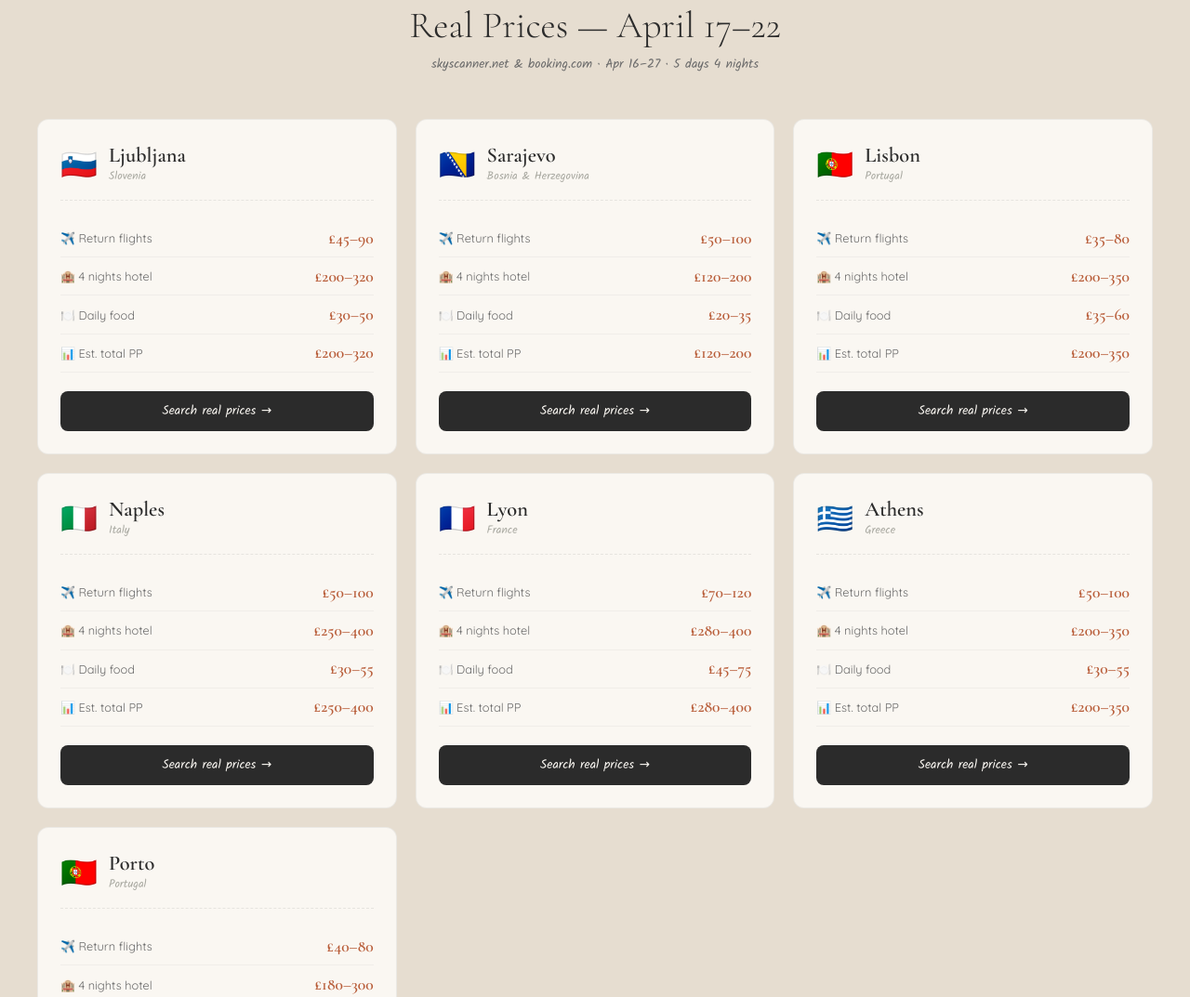
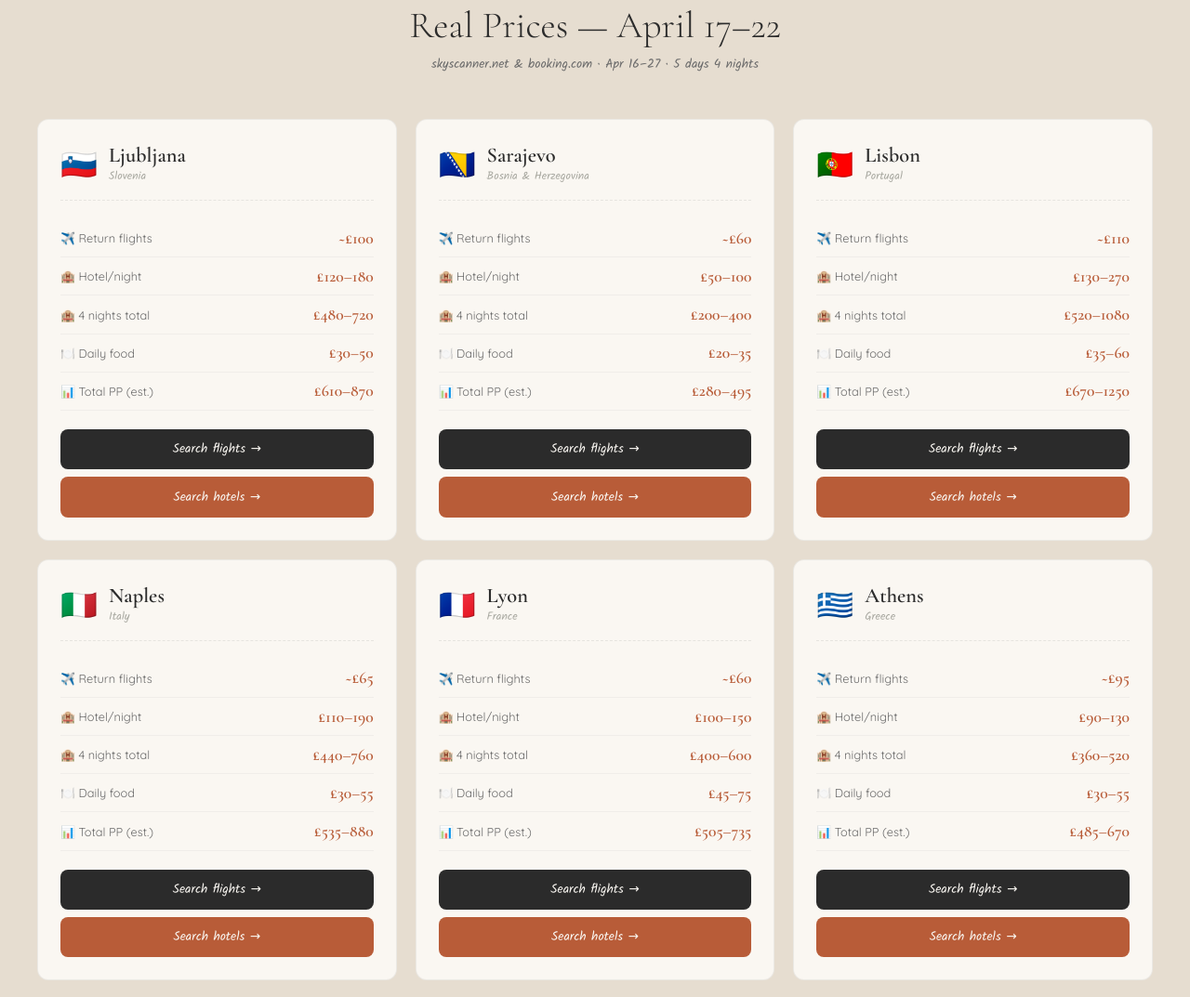
Before and after one commit to levi-lvjp/lexie-levi-trip, a plain HTML site: page index.html in a window 1280 px wide. Shown: the part 2693-3766 px from the top of the page at 93% size. Drawn offline with nearby package versions, Linux system fonts and the light colour scheme.

Commit message:
Update with real prices and Sarajevo/Athens

```diff
--- a/index.html
+++ b/index.html
@@ -1244,13 +1244,13 @@
     // Pricing cards
     const pricingGrid = document.getElementById('pricingGrid');
     const pricingData = [
-        { city: 'Ljubljana', country: 'Slovenia', flag: '🇸🇮', flight: '£45–90', hotel: '£50–80/nt', total: '£200–320', food: '£30–50', search: 'https://www.skyscanner.net/transport/flights/lcy/lju/250416/250422/' },
-        { city: 'Sarajevo', country: 'Bosnia & Herzegovina', flag: '🇧🇦', flight: '£50–100', hotel: '£30–50/nt', total: '£120–200', food: '£20–35', search: 'https://www.skyscanner.net/transport/flights/lcy/sjj/250416/250422/' },
-        { city: 'Lisbon', country: 'Portugal', flag: '🇵🇹', flight: '£35–80', hotel: '£50–90/nt', total: '£200–350', food: '£35–60', search: 'https://www.skyscanner.net/transport/flights/lcy/lis/250416/250422/' },
-        { city: 'Naples', country: 'Italy', flag: '🇮🇹', flight: '£50–100', hotel: '£65–100/nt', total: '£250–400', food: '£30–55', search: 'https://www.skyscanner.net/transport/flights/lcy/nap/250416/250422/' },
-        { city: 'Lyon', country: 'France', flag: '🇫🇷', flight: '£70–120', hotel: '£70–100/nt', total: '£280–400', food: '£45–75', search: 'https://www.skyscanner.net/transport/flights/lcy/lys/250416/250422/' },
-        { city: 'Athens', country: 'Greece', flag: '🇬🇷', flight: '£50–100', hotel: '£50–90/nt', total: '£200–350', food: '£30–55', search: 'https://www.skyscanner.net/transport/flights/lcy/ath/250416/250422/' },
-        { city: 'Porto', country: 'Portugal', flag: '🇵🇹', flight: '£40–80', hotel: '£45–75/nt', total: '£180–300', food: '£30–50', search: 'https://www.skyscanner.net/transport/flights/lcy/opo/250416/250422/' },
+        { city: 'Ljubljana', country: 'Slovenia', flag: '🇸🇮', flight: '~£100', hotelNight: '£120–180', hotelTotal: '£480–720', food: '£30–50', total: '£610–870', search: 'https://www.skyscanner.net/transport/flights/lcy/lju/250417/250422/', hotelSearch: 'https://www.booking.com/region/si/ljubljana.html' },
+        { city: 'Sarajevo', country: 'Bosnia & Herzegovina', flag: '🇧🇦', flight: '~£60', hotelNight: '£50–100', hotelTotal: '£200–400', food: '£20–35', total: '£280–495', search: 'https://www.skyscanner.net/transport/flights/lcy/sjj/250417/250422/', hotelSearch: 'https://www.booking.com/region/ba/sarajevo.html' },
+        { city: 'Lisbon', country: 'Portugal', flag: '🇵🇹', flight: '~£110', hotelNight: '£130–270', hotelTotal: '£520–1080', food: '£35–60', total: '£670–1250', search: 'https://www.skyscanner.net/transport/flights/lcy/lis/250417/250422/', hotelSearch: 'https://www.booking.com/region/pt/lisbon.html' },
+        { city: 'Naples', country: 'Italy', flag: '🇮🇹', flight: '~£65', hotelNight: '£110–190', hotelTotal: '£440–760', food: '£30–55', total: '£535–880', search: 'https://www.skyscanner.net/transport/flights/lcy/nap/250417/250422/', hotelSearch: 'https://www.booking.com/region/it/naples.html' },
+        { city: 'Lyon', country: 'France', flag: '🇫🇷', flight: '~£60', hotelNight: '£100–150', hotelTotal: '£400–600', food: '£45–75', total: '£505–735', search: 'https://www.skyscanner.net/transport/flights/lcy/lys/250417/250422/', hotelSearch: 'https://www.booking.com/region/fr/lyon.html' },
+        { city: 'Athens', country: 'Greece', flag: '🇬🇷', flight: '~£95', hotelNight: '£90–130', hotelTotal: '£360–520', food: '£30–55', total: '£485–670', search: 'https://www.skyscanner.net/transport/flights/lcy/ath/250417/250422/', hotelSearch: 'https://www.booking.com/region/gr/athens.html' },
+        { city: 'Porto', country: 'Portugal', flag: '🇵🇹', flight: '~£75', hotelNight: '£55–150', hotelTotal: '£220–600', food: '£30–50', total: '£325–725', search: 'https://www.skyscanner.net/transport/flights/lcy/opo/250417/250422/', hotelSearch: 'https://www.booking.com/region/pt/porto.html' },
     ];
 
     pricingData.forEach(p => {
@@ -1269,18 +1269,23 @@
                 <span class="price-value">${p.flight}</span>
             </div>
             <div class="price-row">
-                <span class="price-label">🏨 4 nights hotel</span>
-                <span class="price-value">${p.total}</span>
+                <span class="price-label">🏨 Hotel/night</span>
+                <span class="price-value">${p.hotelNight}</span>
+            </div>
+            <div class="price-row">
+                <span class="price-label">🏨 4 nights total</span>
+                <span class="price-value">${p.hotelTotal}</span>
             </div>
             <div class="price-row">
                 <span class="price-label">🍽️ Daily food</span>
                 <span class="price-value">${p.food}</span>
             </div>
             <div class="price-row">
-                <span class="price-label">📊 Est. total PP</span>
-                <span class="price-value">${p.total.split('–')[0]}–${p.total.split('–')[1] ? p.total.split('–')[1] : p.total}</span>
+                <span class="price-label">📊 Total PP (est.)</span>
+                <span class="price-value">${p.total}</span>
             </div>
-            <a href="${p.search}" target="_blank" class="price-link">Search real prices →</a>
+            <a href="${p.search}" target="_blank" class="price-link">Search flights →</a>
+            <a href="${p.hotelSearch}" target="_blank" class="price-link" style="margin-top:0.5rem; background: var(--accent);">Search hotels →</a>
         `;
         pricingGrid.appendChild(card);
     });
```
